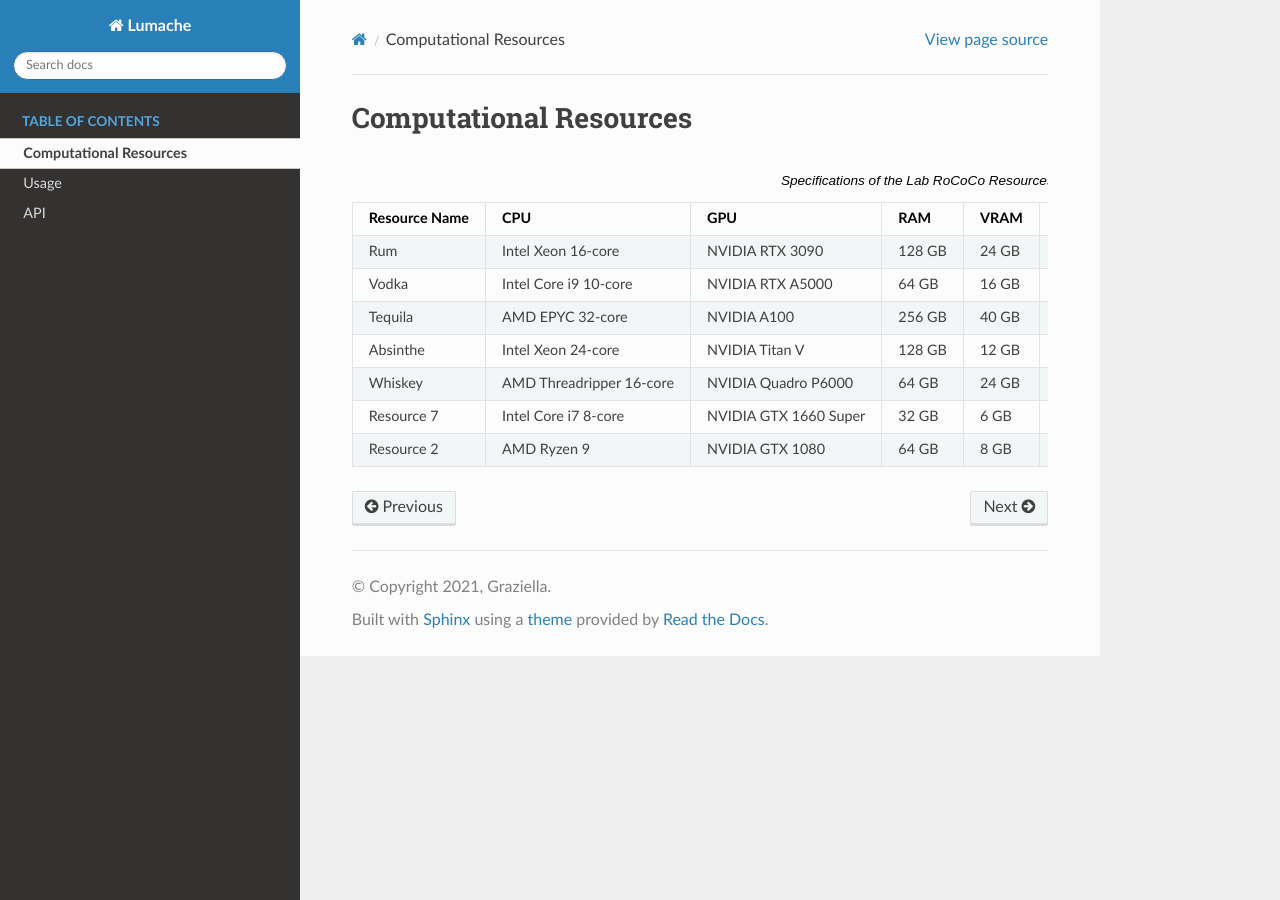
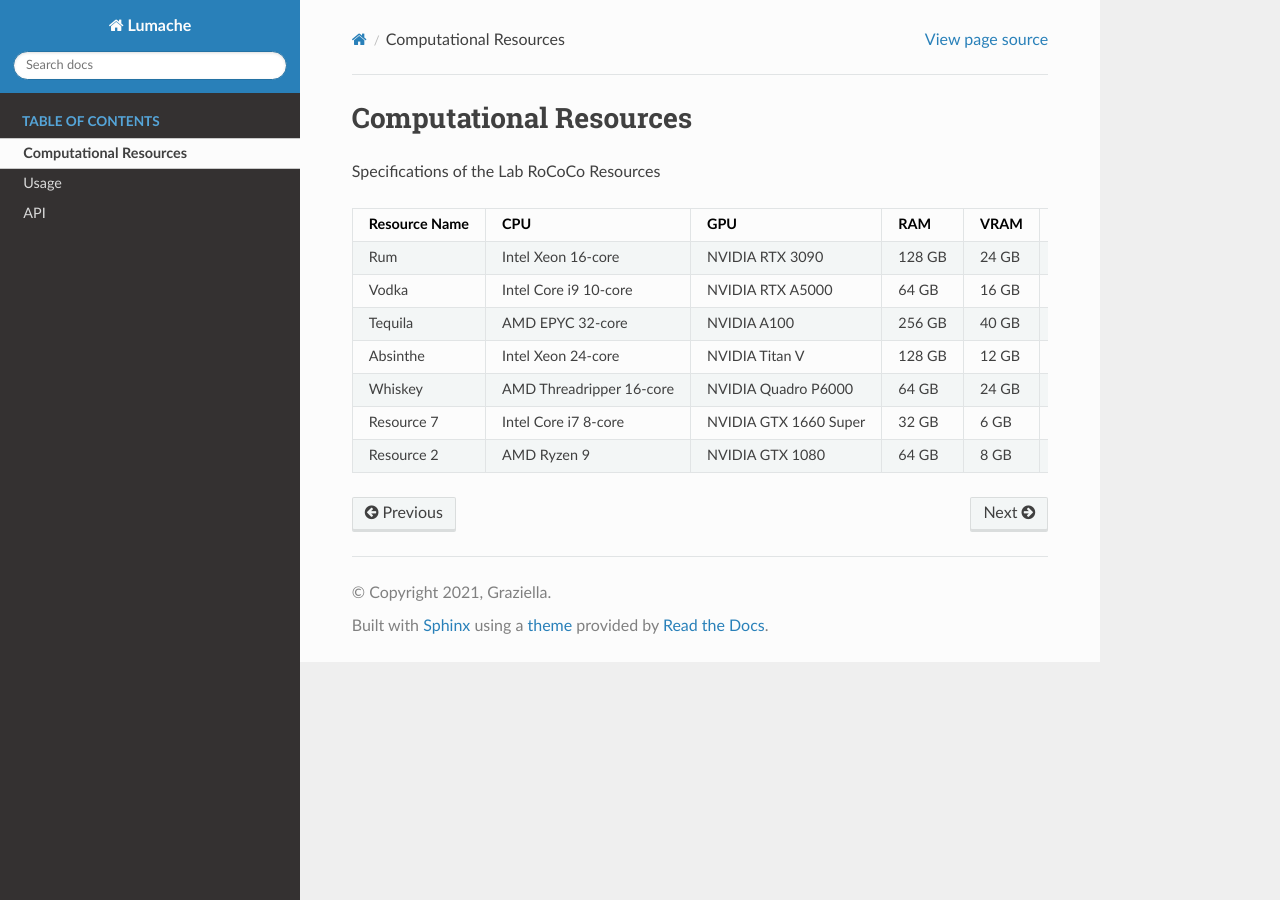
Before and after one commit to Lab-RoCoCo-Sapienza/RoCoCo-Lounge, a Sphinx documentation site: the page built from docs/source/resources.rst, in a window 1280 px wide. Built offline with Sphinx 7.4.7 and the Read the Docs theme 3.1.0, drawn with Linux system fonts in a browser that asks for light colours; pages that are not in the unit, such as notebooks, are missing from menus.

Commit message:
table structure

```diff
--- a/docs/source/index.rst
+++ b/docs/source/index.rst
@@ -8,6 +8,8 @@ Welcome to the RoCoCo Lounge
    :alt: RoCoCo Lounge Logo
    :width: 512px
    :align: center
+
+
 
 .. toctree::
    :maxdepth: 2
--- a/docs/source/resources.rst
+++ b/docs/source/resources.rst
@@ -1,7 +1,8 @@
 Computational Resources
 =======================
+Specifications of the Lab RoCoCo Resources
 
-.. list-table:: Specifications of the Lab RoCoCo Resources
+.. list-table::
    :header-rows: 1
    :widths: 15 10 10 10 10 10 10 15
 
```
Also changed, not shown: other parts of docs/source/resources.rst (+1 -1 lines).
